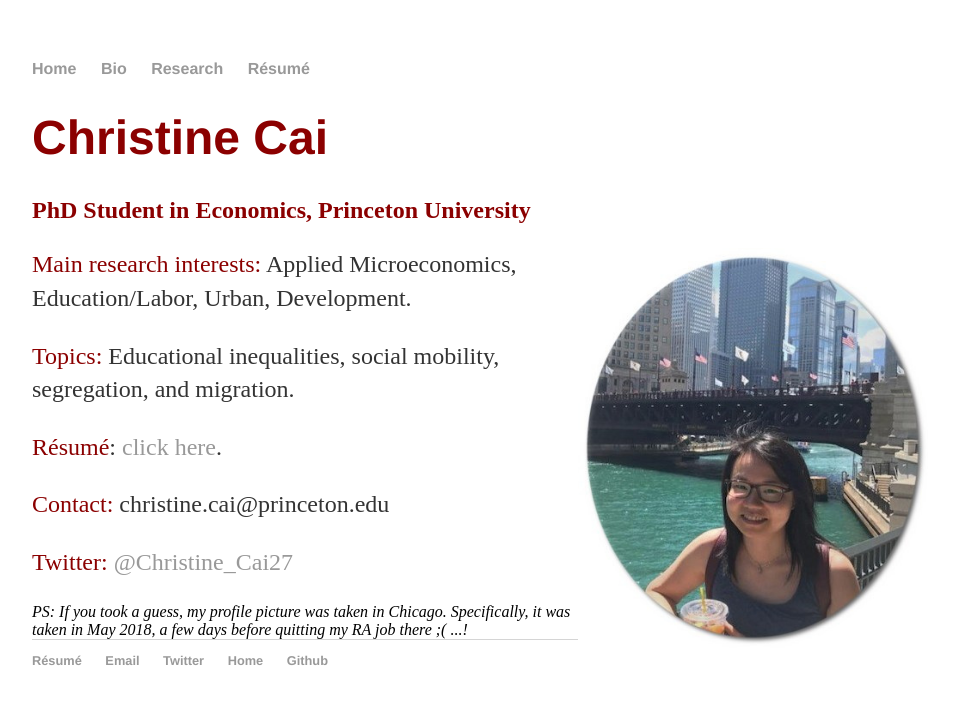
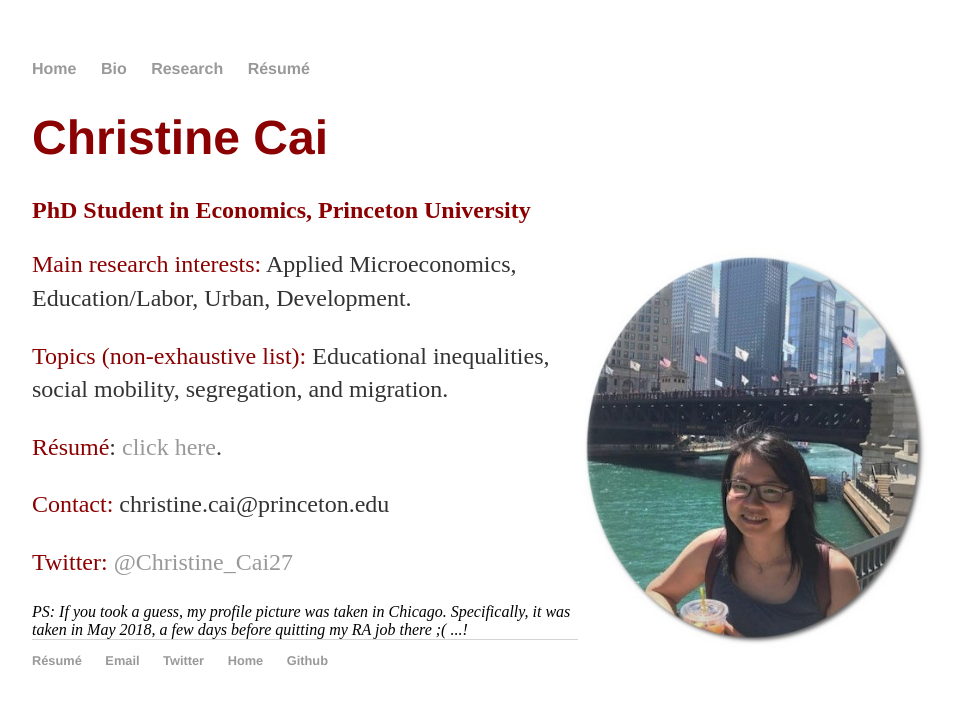
Before and after one commit to christinecai/christinecai.github.io, a Jekyll site: the page built from index.html, in a window 1280 px wide. Shown: the top 704 px of the page, without its empty margins (160-1115 px from the left). Built offline with Jekyll 4.4.1, drawn with Linux system fonts in a browser that asks for light colours.

Commit message:
Update index.html

```diff
--- a/index.html
+++ b/index.html
@@ -13,7 +13,7 @@ title: Christine Cai
 		<img align="right" src="pix/pic_website.jpg" width="350" height="400" alt="" title="May 2018, Chicago" />
 
 		<p><font color="darkred">Main research interests:</font> Applied Microeconomics, Education/Labor, Urban, Development.
-		<p><font color="darkred">Topics:</font> Educational inequalities, social mobility, segregation, and migration.</p>
+		<p><font color="darkred">Topics (non-exhaustive list):</font> Educational inequalities, social mobility, segregation, and migration.</p>
 
 		<p><font color="darkred">Résumé</font>: <a href="/resume/resume_website.pdf">click here</a>.</p>
 
```
